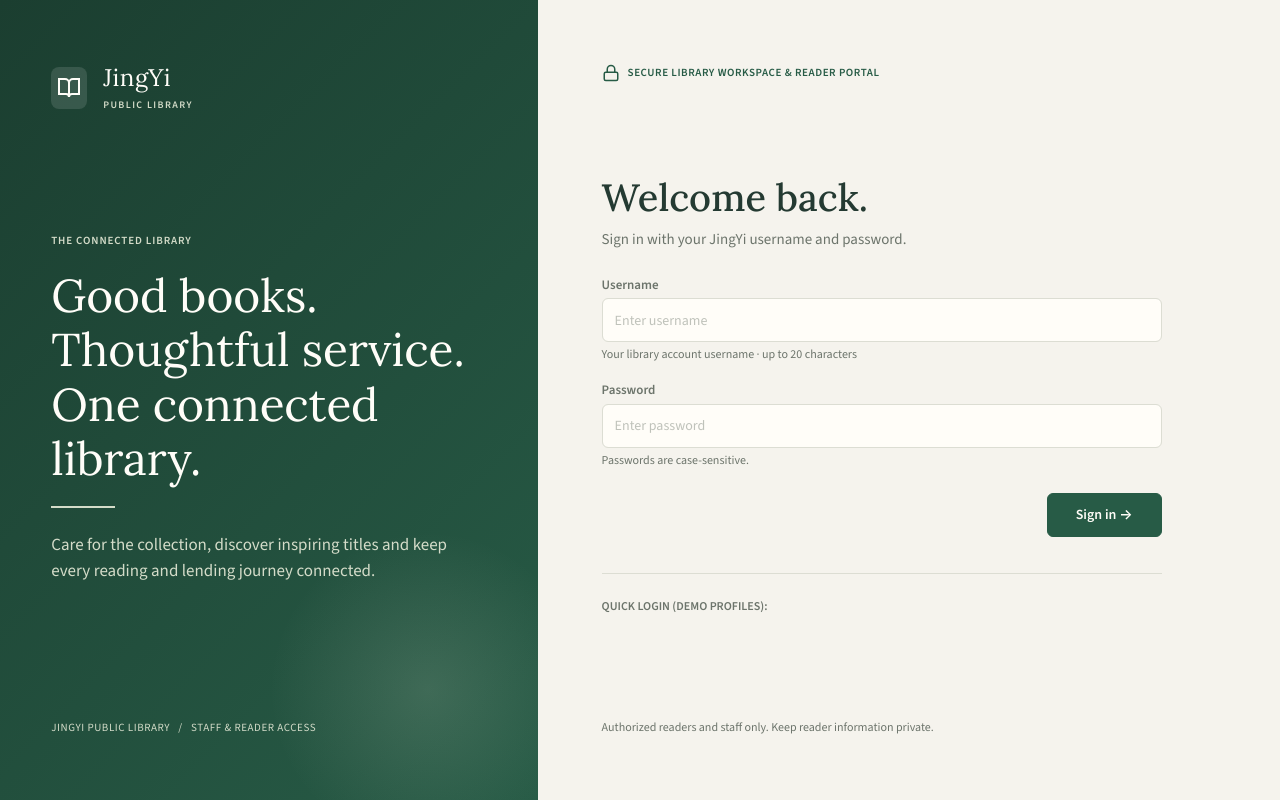
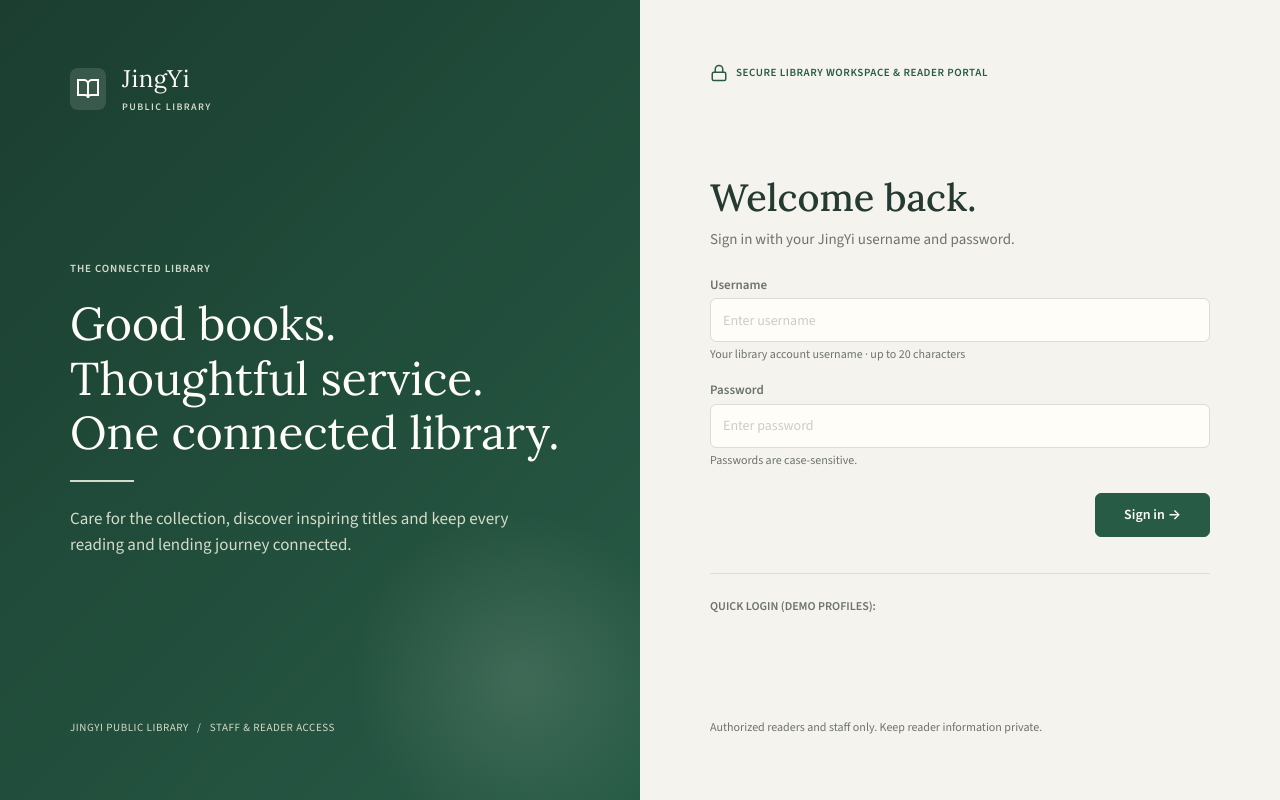
Before and after one commit to HungWah2/PULibrary, an ASP.NET Core app: page /Account/SignIn in a window 1280 px wide. Run offline with ASP.NET Core 8, Linux system fonts and the light colour scheme; data that the repository does not hold is empty.

Commit message:
Balance sign-in screen to symmetrical 50/50 split and center form containers

```diff
--- a/PULibrary/Views/Account/SignIn.cshtml
+++ b/PULibrary/Views/Account/SignIn.cshtml
@@ -24,46 +24,64 @@
             width: 100%;
         }
         .jy-auth-left {
-            flex: 1 1 42%;
-            min-width: 360px;
-            max-width: 580px;
+            flex: 1 1 50%;
+            width: 50%;
+            min-width: 380px;
             background-color: #275b46;
             background: linear-gradient(135deg, #1b3e30 0%, #275b46 100%);
             color: #fffdf8;
-            padding: clamp(40px, 5vw, 64px) clamp(32px, 4vw, 56px);
+            padding: clamp(40px, 5vw, 72px) clamp(36px, 5vw, 64px);
+            display: flex;
+            flex-direction: column;
+            justify-content: center;
+            align-items: center;
+            position: relative;
+            overflow: hidden;
+        }
+        .jy-auth-left-inner {
+            width: 100%;
+            max-width: 500px;
             display: flex;
             flex-direction: column;
             justify-content: space-between;
+            min-height: 100%;
             position: relative;
-            overflow: hidden;
+            z-index: 1;
         }
         .jy-auth-left::after {
             content: "";
             position: absolute;
             bottom: -50px;
             right: -50px;
-            width: 320px;
-            height: 320px;
+            width: 340px;
+            height: 340px;
             border-radius: 50%;
             background: radial-gradient(circle, rgba(212, 220, 201, 0.15) 0%, rgba(212, 220, 201, 0) 70%);
             pointer-events: none;
         }
         .jy-auth-right {
-            flex: 1 1 58%;
+            flex: 1 1 50%;
+            width: 50%;
             min-width: 380px;
-            padding: clamp(36px, 5vw, 64px) clamp(36px, 5vw, 80px);
+            padding: clamp(40px, 5vw, 72px) clamp(32px, 5vw, 64px);
+            display: flex;
+            flex-direction: column;
+            justify-content: center;
+            align-items: center;
+            background-color: var(--jy-canvas-bg);
+            overflow-y: auto;
+        }
+        .jy-auth-right-inner {
+            width: 100%;
+            max-width: 500px;
             display: flex;
             flex-direction: column;
             justify-content: space-between;
-            background-color: var(--jy-canvas-bg);
-            overflow-y: auto;
+            min-height: 100%;
         }
         .jy-auth-form-card {
             width: 100%;
-            min-width: 280px;
-            max-width: 560px;
             margin: clamp(24px, 4vh, 48px) 0;
-            transition: max-width 0.2s ease;
         }
         .jy-editorial-title {
             font-family: var(--font-heading);
@@ -99,13 +117,13 @@
         .jy-brand-wordmark {
             display: flex;
             flex-direction: column;
-            gap: 5px;
+            gap: 6px;
         }
         .jy-brand-wordmark .jy-title {
             font-family: var(--font-heading);
             font-size: 24px;
             color: #fffdf8;
-            line-height: 1.2;
+            line-height: 1.25;
             letter-spacing: 0.02em;
         }
         .jy-brand-wordmark .jy-sub {
@@ -117,7 +135,7 @@
         }
         .jy-auth-right .jy-form-control::placeholder {
             color: #8c9389 !important;
-            opacity: 0.55 !important;
+            opacity: 0.45 !important;
             font-weight: 400 !important;
         }
         @@media (max-width: 900px) {
@@ -125,15 +143,17 @@
                 flex-direction: column;
             }
             .jy-auth-left {
+                width: 100%;
                 min-width: 100%;
-                max-width: 100%;
                 padding: 40px 32px;
             }
             .jy-auth-right {
+                width: 100%;
                 min-width: 100%;
                 padding: 40px 32px;
             }
-            .jy-auth-form-card {
+            .jy-auth-left-inner,
+            .jy-auth-right-inner {
                 max-width: 100%;
             }
         }
@@ -143,6 +163,7 @@
     <div class="jy-auth-container">
         <!-- Left Hero Section (matching Figma 1:3323) -->
         <div class="jy-auth-left">
+            <div class="jy-auth-left-inner">
                 <!-- Brand -->
                 <div class="d-flex align-items-center gap-3">
                     <div class="jy-brand-logo" style="background: rgba(255,255,255,0.12); border-radius: 8px; padding: 6px; display: flex; align-items: center; justify-content: center;">
@@ -166,7 +187,7 @@
                         One connected library.
                     </div>
                     <div class="jy-editorial-rule"></div>
-                <p style="font-size: 17px; color: #d4dcc9; max-width: 460px; line-height: 1.5;">
+                    <p style="font-size: 17px; color: #d4dcc9; max-width: 480px; line-height: 1.5;">
                         Care for the collection, discover inspiring titles and keep every reading and lending journey connected.
                     </p>
                 </div>
@@ -175,9 +196,11 @@
                     JINGYI PUBLIC LIBRARY &nbsp; / &nbsp; STAFF &amp; READER ACCESS
                 </div>
             </div>
+        </div>
 
         <!-- Right Form Section (matching Figma 1:3338) -->
         <div class="jy-auth-right">
+            <div class="jy-auth-right-inner">
                 <!-- Lock header -->
                 <div class="d-flex align-items-center gap-2" style="color: var(--jy-primary-green);">
                     <svg width="18" height="18" viewBox="0 0 24 24" fill="none" stroke="currentColor" stroke-width="2">
@@ -243,5 +266,6 @@
                 </div>
             </div>
         </div>
+    </div>
 </body>
 </html>
```
Lines whose indentation alone changed are shown as unchanged.
